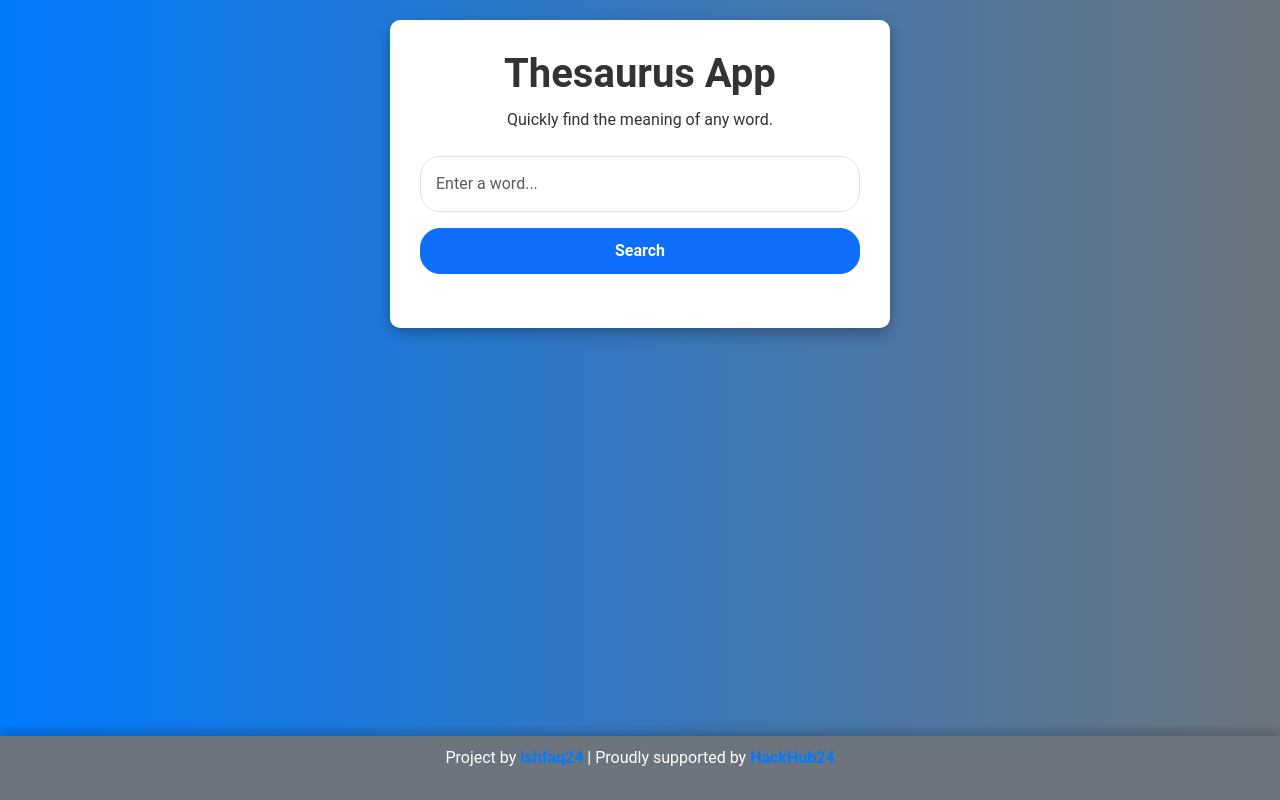
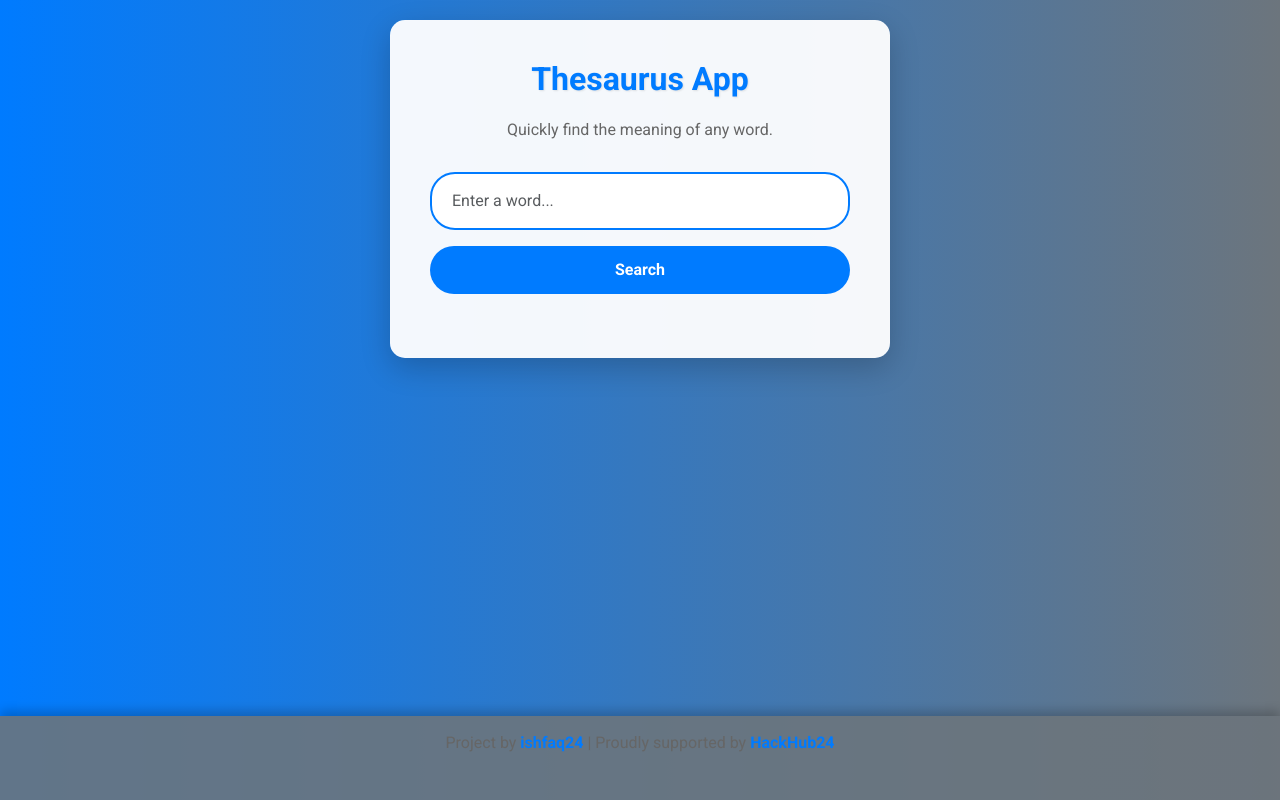
Before and after one commit to Ishfaq24/flask-dictionary-app, a Flask app: page / in a window 1280 px wide. Run offline with Flask 3, Linux system fonts and the light colour scheme; parts of the project's set-up code (start-up, migrations or seed data) failed here and were passed over; some libraries are stand-ins or nearby versions.

Commit message:
Update index.html

```diff
--- a/templates/index.html
+++ b/templates/index.html
@@ -5,6 +5,7 @@
     <meta name="viewport" content="width=device-width, initial-scale=1.0">
     <title>Dictionary App</title>
     <link rel="stylesheet" href="https://cdnjs.cloudflare.com/ajax/libs/bootstrap/5.3.0/css/bootstrap.min.css">
+    <link href="https://fonts.googleapis.com/css2?family=Roboto:wght@400;500;700&display=swap" rel="stylesheet">
     <style>
        body {
     background: linear-gradient(to right, #007bff, #6c757d);
@@ -15,63 +16,117 @@
     justify-content: center;
     align-items: center;
     font-family: 'Roboto', sans-serif;
+    margin: 0;
+    padding: 0;
 }
+
 .container {
-            background: #fff;
+    background: rgba(255, 255, 255, 0.95);
     color: #333;
-            border-radius: 10px;
-            box-shadow: 0 5px 15px rgba(0, 0, 0, 0.3);
+    border-radius: 15px;
+    box-shadow: 0 10px 30px rgba(0, 0, 0, 0.2);
     max-width: 500px;
-            padding: 30px;
+    padding: 40px;
     margin: 20px;
+    animation: fadeIn 0.5s ease-in-out;
 }
+
+@keyframes fadeIn {
+    from { opacity: 0; transform: translateY(-20px); }
+    to { opacity: 1; transform: translateY(0); }
+}
+
 h1 {
     font-weight: 700;
-            margin-bottom: 10px;
+    margin-bottom: 20px;
+    font-size: 2rem;
+    color: #007bff;
+    text-shadow: 1px 1px 2px rgba(0, 0, 0, 0.1);
 }
+
 p {
     font-size: 1rem;
-            margin-bottom: 20px;
+    margin-bottom: 30px;
+    color: #666;
+    text-align: center;
 }
+
 .form-control {
-            border-radius: 20px;
-            padding: 15px;
+    border-radius: 25px;
+    padding: 15px 20px;
     font-size: 1rem;
+    border: 2px solid #007bff;
+    transition: border-color 0.3s ease, box-shadow 0.3s ease;
 }
+
+.form-control:focus {
+    border-color: #0056b3;
+    box-shadow: 0 0 10px rgba(0, 123, 255, 0.5);
+}
+
 .btn-primary {
-            border-radius: 20px;
+    border-radius: 25px;
     font-size: 1rem;
-            padding: 10px 20px;
+    padding: 12px 20px;
     font-weight: bold;
+    background-color: #007bff;
+    border: none;
+    transition: background-color 0.3s ease, transform 0.2s ease;
 }
+
+.btn-primary:hover {
+    background-color: #0056b3;
+    transform: translateY(-2px);
+}
+
+.btn-primary:active {
+    transform: translateY(0);
+}
+
 #result .alert {
     border-radius: 10px;
     font-size: 0.9rem;
+    margin-top: 20px;
+    animation: slideIn 0.3s ease-in-out;
 }
+
+@keyframes slideIn {
+    from { opacity: 0; transform: translateY(-10px); }
+    to { opacity: 1; transform: translateY(0); }
+}
+
 footer {
     margin-top: auto;
-            background: #6c757d;
+    background: rgba(108, 117, 125, 0.9);
     color: #fff;
     text-align: center;
-            padding: 10px 20px;
+    padding: 15px 20px;
     width: 100%;
     font-size: 0.9rem;
     box-shadow: 0 -5px 10px rgba(0, 0, 0, 0.2);
 }
+
 footer a {
     color: #007bff;
     text-decoration: none;
+    transition: color 0.3s ease;
 }
+
 footer a:hover {
+    color: #0056b3;
     text-decoration: underline;
 }
+
 @media (max-width: 576px) {
     .container {
         padding: 20px;
         margin: 10px;
     }
     h1 {
-                font-size: 1.5rem;
+        font-size: 1.8rem;
+    }
+    p {
+        font-size: 0.9rem;
     }
 }
     </style>
@@ -89,9 +144,7 @@
         <div id="result" class="mt-4"></div>
     </div>
     <footer>
-    </div>
-    <p>Project by <a href="https://github.com/ishfaq24" target="_blank"><strong color="white">ishfaq24</strong></a> | Proudly supported by <a href="https://discord.com/invite/CmemBbBQ4F" target="_blank"><strong>HackHub24</strong></a></p>
-</div>
+        <p>Project by <a href="https://github.com/ishfaq24" target="_blank"><strong>ishfaq24</strong></a> | Proudly supported by <a href="https://discord.com/invite/CmemBbBQ4F" target="_blank"><strong>HackHub24</strong></a></p>
     </footer>
 
     <script src="https://code.jquery.com/jquery-3.6.0.min.js"></script>
```
Lines whose indentation alone changed are shown as unchanged.
